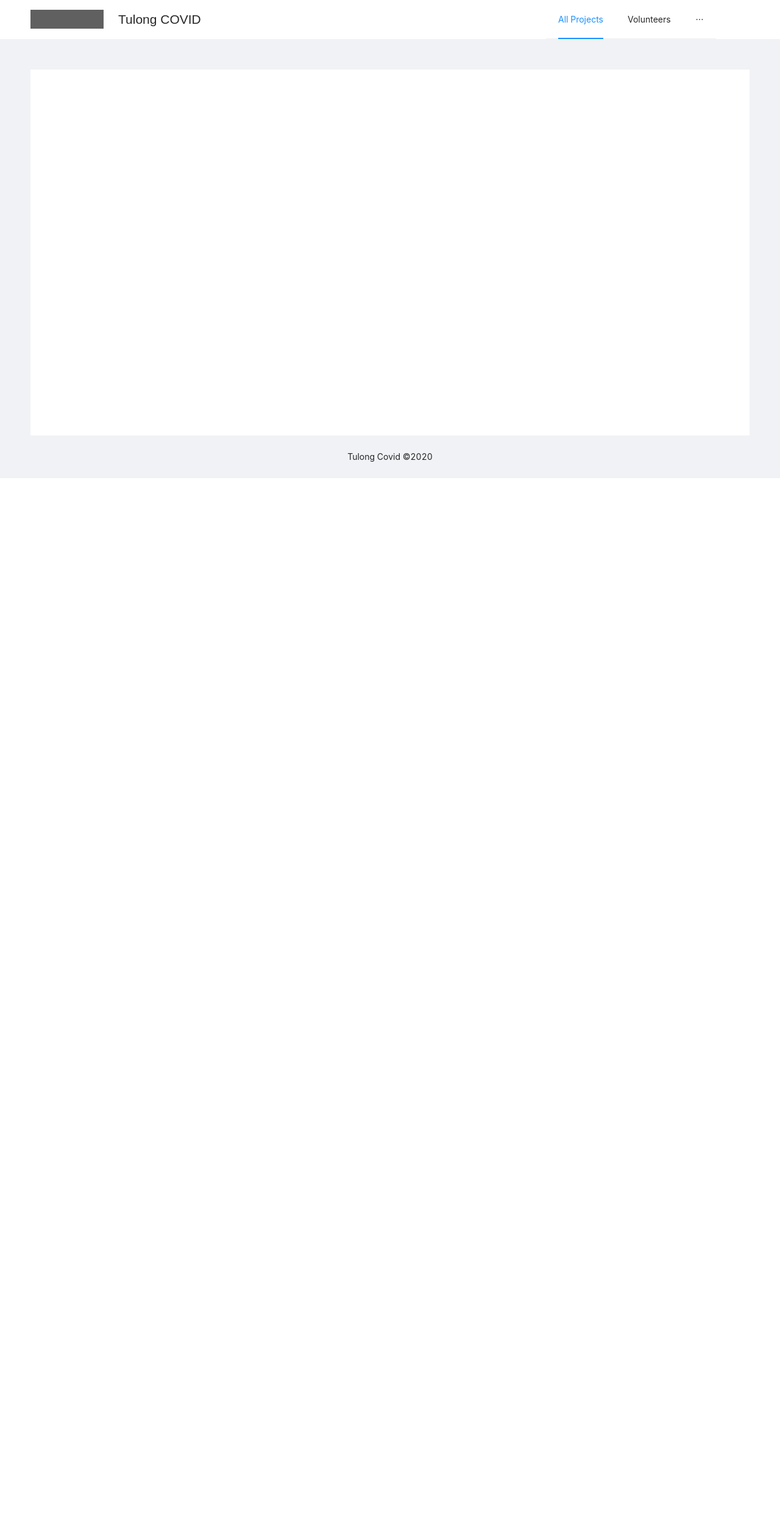
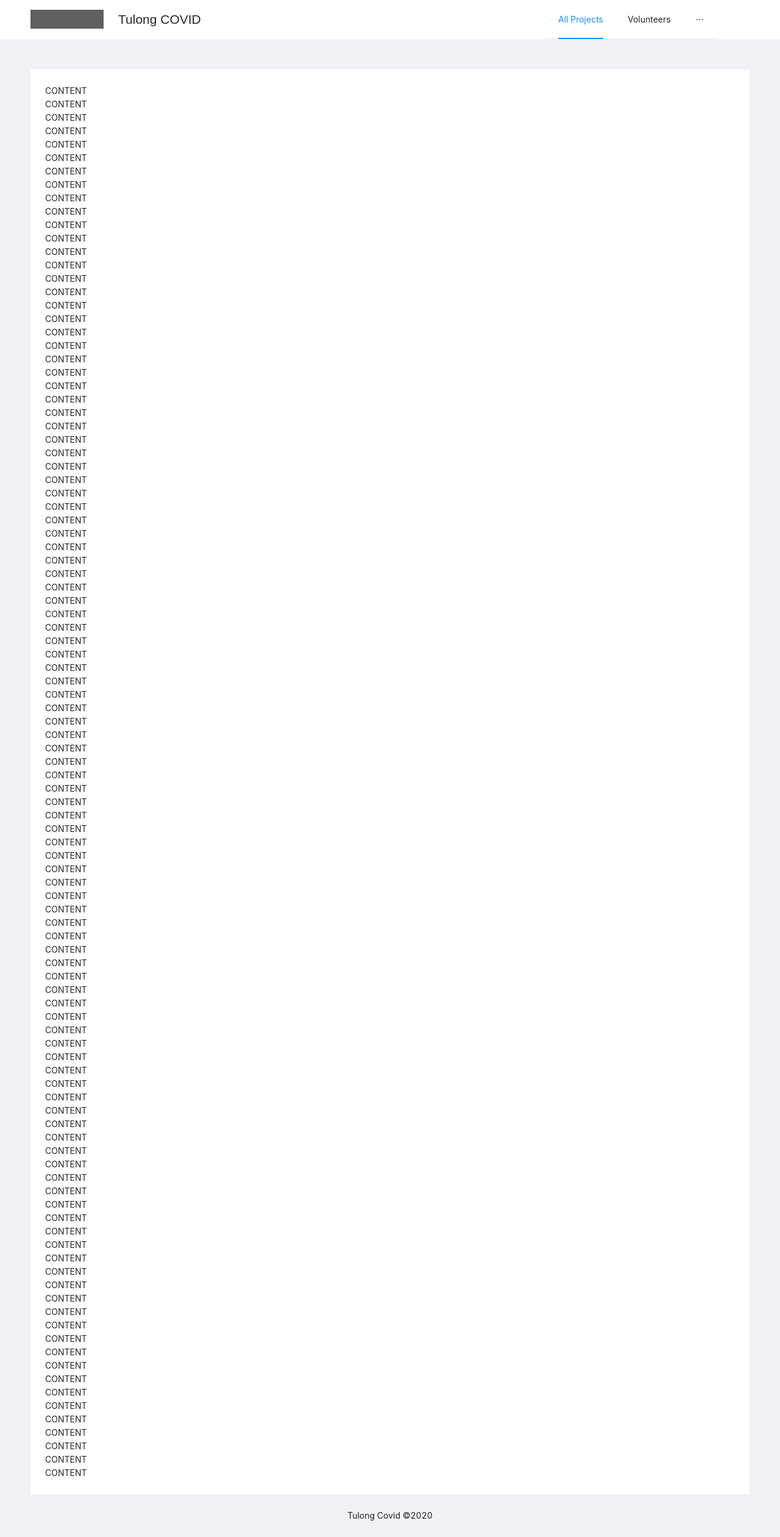
Before and after one commit to xxprime/tulong-covid, a React (Create React App) app: page / in a window 1280 px wide. Shown: the whole page at 61% size. Before the commit the page ends 800 px from the top, so only its background shows below. Built offline with nearby package versions, Linux system fonts and the light colour scheme.

Commit message:
Mock Content in Landing page

```diff
--- a/src/App.js
+++ b/src/App.js
@@ -3,7 +3,114 @@ import React from "react";
 import MainLayout from "./modules/MainLayout";
 
 function App() {
-  return <MainLayout />;
+  return (
+    <MainLayout>
+      <div>CONTENT</div>
+      <div>CONTENT</div>
+      <div>CONTENT</div>
+      <div>CONTENT</div>
+      <div>CONTENT</div>
+      <div>CONTENT</div>
+      <div>CONTENT</div>
+      <div>CONTENT</div>
+      <div>CONTENT</div>
+      <div>CONTENT</div>
+      <div>CONTENT</div>
+      <div>CONTENT</div>
+      <div>CONTENT</div>
+      <div>CONTENT</div>
+      <div>CONTENT</div>
+      <div>CONTENT</div>
+      <div>CONTENT</div>
+      <div>CONTENT</div>
+      <div>CONTENT</div>
+      <div>CONTENT</div>
+      <div>CONTENT</div>
+      <div>CONTENT</div>
+      <div>CONTENT</div>
+      <div>CONTENT</div>
+      <div>CONTENT</div>
+      <div>CONTENT</div>
+      <div>CONTENT</div>
+      <div>CONTENT</div>
+      <div>CONTENT</div>
+      <div>CONTENT</div>
+      <div>CONTENT</div>
+      <div>CONTENT</div>
+      <div>CONTENT</div>
+      <div>CONTENT</div>
+      <div>CONTENT</div>
+      <div>CONTENT</div>
+      <div>CONTENT</div>
+      <div>CONTENT</div>
+      <div>CONTENT</div>
+      <div>CONTENT</div>
+      <div>CONTENT</div>
+      <div>CONTENT</div>
+      <div>CONTENT</div>
+      <div>CONTENT</div>
+      <div>CONTENT</div>
+      <div>CONTENT</div>
+      <div>CONTENT</div>
+      <div>CONTENT</div>
+      <div>CONTENT</div>
+      <div>CONTENT</div>
+      <div>CONTENT</div>
+      <div>CONTENT</div>
+      <div>CONTENT</div>
+      <div>CONTENT</div>
+      <div>CONTENT</div>
+      <div>CONTENT</div>
+      <div>CONTENT</div>
+      <div>CONTENT</div>
+      <div>CONTENT</div>
+      <div>CONTENT</div>
+      <div>CONTENT</div>
+      <div>CONTENT</div>
+      <div>CONTENT</div>
+      <div>CONTENT</div>
+      <div>CONTENT</div>
+      <div>CONTENT</div>
+      <div>CONTENT</div>
+      <div>CONTENT</div>
+      <div>CONTENT</div>
+      <div>CONTENT</div>
+      <div>CONTENT</div>
+      <div>CONTENT</div>
+      <div>CONTENT</div>
+      <div>CONTENT</div>
+      <div>CONTENT</div>
+      <div>CONTENT</div>
+      <div>CONTENT</div>
+      <div>CONTENT</div>
+      <div>CONTENT</div>
+      <div>CONTENT</div>
+      <div>CONTENT</div>
+      <div>CONTENT</div>
+      <div>CONTENT</div>
+      <div>CONTENT</div>
+      <div>CONTENT</div>
+      <div>CONTENT</div>
+      <div>CONTENT</div>
+      <div>CONTENT</div>
+      <div>CONTENT</div>
+      <div>CONTENT</div>
+      <div>CONTENT</div>
+      <div>CONTENT</div>
+      <div>CONTENT</div>
+      <div>CONTENT</div>
+      <div>CONTENT</div>
+      <div>CONTENT</div>
+      <div>CONTENT</div>
+      <div>CONTENT</div>
+      <div>CONTENT</div>
+      <div>CONTENT</div>
+      <div>CONTENT</div>
+      <div>CONTENT</div>
+      <div>CONTENT</div>
+      <div>CONTENT</div>
+    </MainLayout>
+  );
 }
 
 export default App;
```
